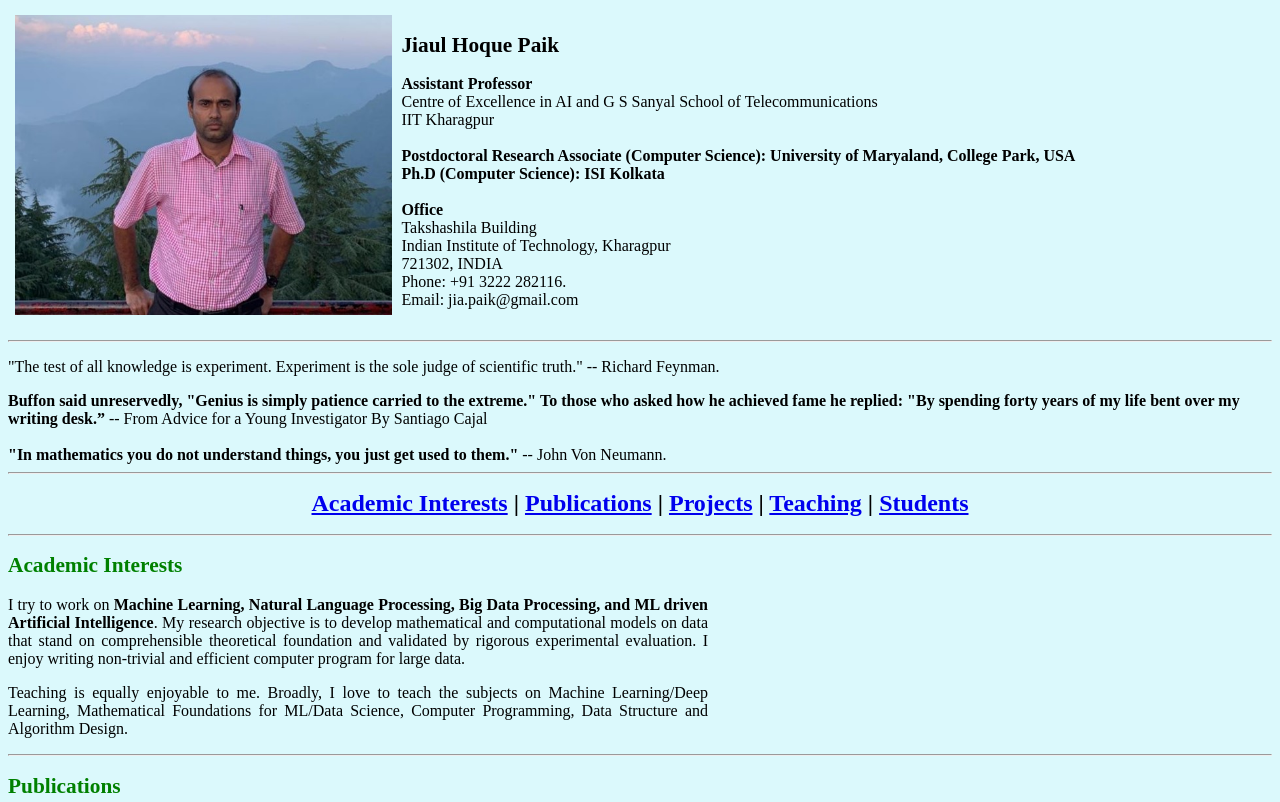
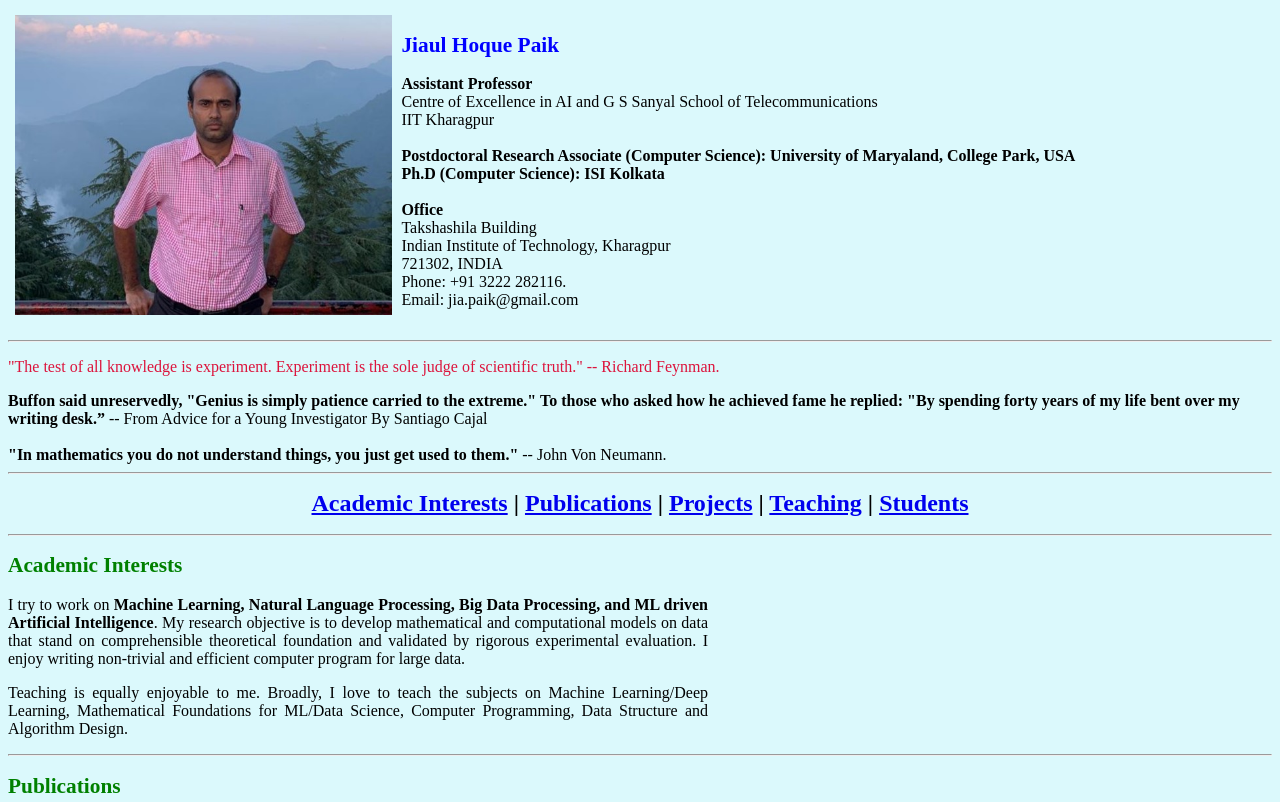
Before and after one commit to jiaul/jiaul.github.io, a plain HTML site: page index.html in a window 1280 px wide. Shown: the top 802 px of the page. Drawn offline with Linux system fonts and the light colour scheme.

Commit message:
Update index.html

```diff
--- a/index.html
+++ b/index.html
@@ -21,7 +21,7 @@
   <tr>
     <td valign="top"><img alt="My picture" src="https://jiaul.github.io/images/teampic/jia-github-photo.jpg" height="300" border="0"></td>
     <td valign="top">
-      <h2 style "color: blue;">Jiaul Hoque Paik</h2>
+      <h2 style="color:blue;">Jiaul Hoque Paik</h2>
 <p><b>Assistant Professor</b>
 <br>Centre of Excellence in AI and G S Sanyal School of Telecommunications <br> IIT Kharagpur<br><br><b>Postdoctoral Research Associate (Computer Science): University of Maryaland, College Park, USA
 <br> Ph.D (Computer Science): ISI Kolkata</b>
@@ -39,7 +39,7 @@ Email: jia.paik@gmail.com
 
 
 <hr>
-<p style "color= green;"> "The test of all knowledge is experiment. Experiment is the sole judge of scientific truth." -- Richard Feynman.</p>
+<p style="color:crimson;"> "The test of all knowledge is experiment. Experiment is the sole judge of scientific truth." -- Richard Feynman.</p>
 <b>Buffon said unreservedly, "Genius is simply patience carried to the extreme." To those who asked how he achieved fame he
  replied: "By spending forty years of my life bent over my writing desk.” </b> -- From Advice for a Young Investigator By Santiago Cajal<br>
 <br>
```
